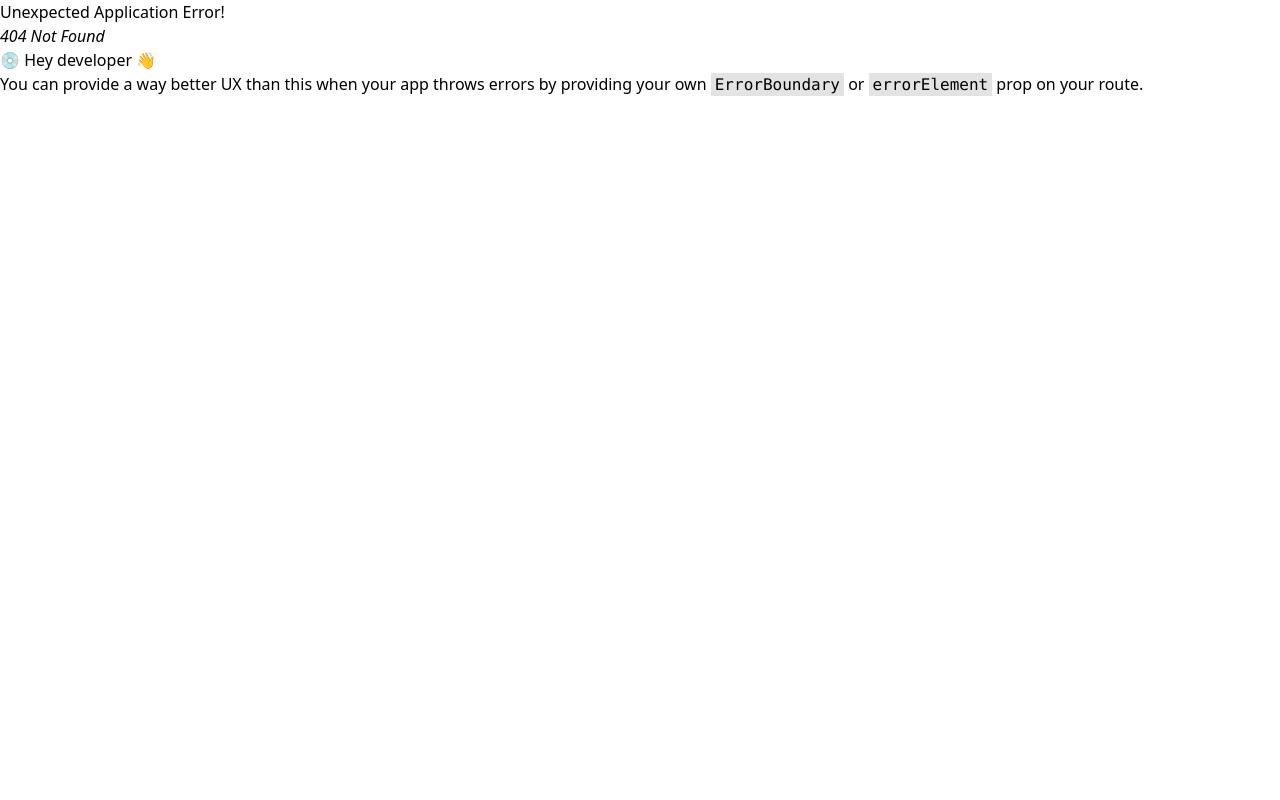
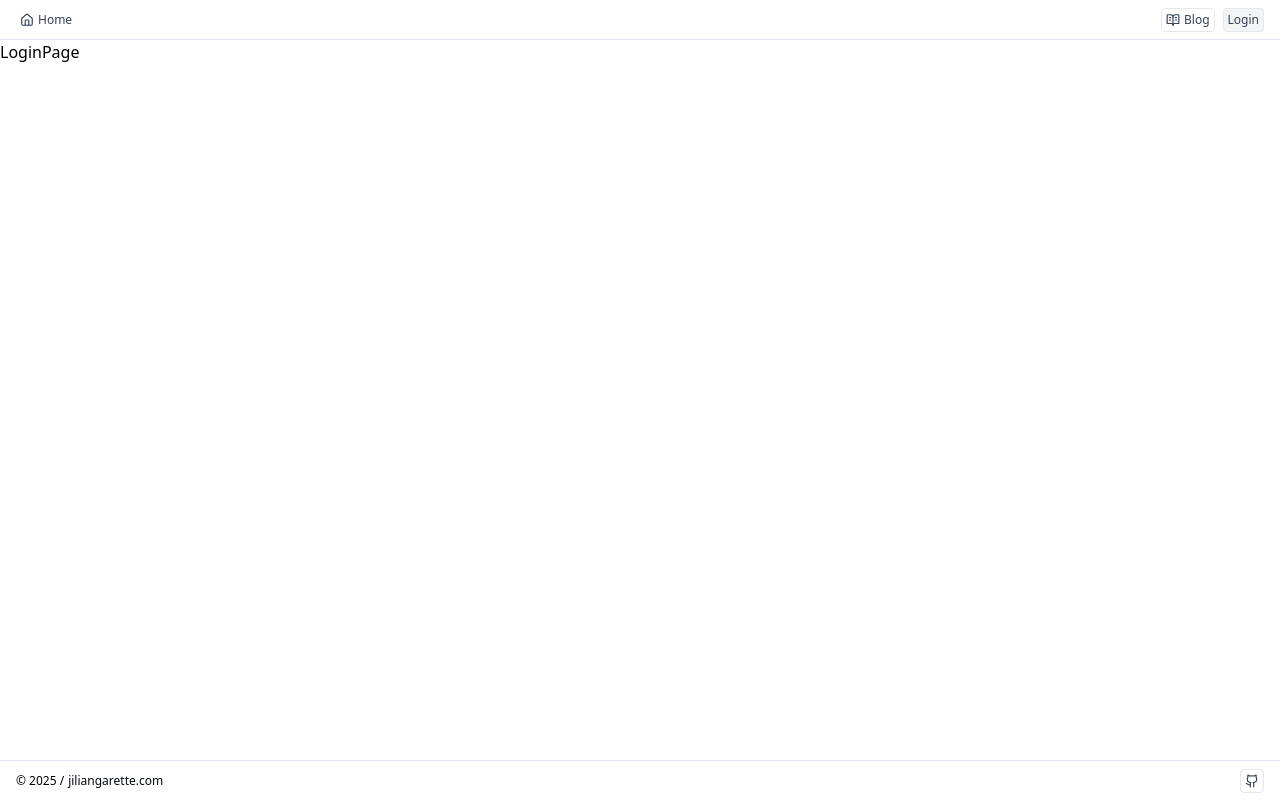
Before and after one commit to jiliangarette/crud-app, a React (Vite) app in the folder client/: page /login in a window 1280 px wide. Before the commit this address had no page. Built offline with nearby package versions, Linux system fonts and the light colour scheme.

Commit message:
register routes related to pages

```diff
--- /dev/null
+++ b/client/src/pages/auth/LoginPage.jsx
@@ -0,0 +1,5 @@
+const LoginPage = () => {
+  return <div>LoginPage</div>;
+};
+
+export default LoginPage;
--- a/client/src/router.jsx
+++ b/client/src/router.jsx
@@ -2,6 +2,7 @@ import { createBrowserRouter } from "react-router-dom";
 import HomePage from "@pages/HomePage";
 import RootLayout from "@components/layouts/RootLayout";
 import BlogPage from "@pages/BlogPage";
+import LoginPage from "@/pages/auth/LoginPage";
 
 const router = createBrowserRouter([
   {
@@ -16,6 +17,10 @@ const router = createBrowserRouter([
         path: "/blog",
         element: <BlogPage />,
       },
+      {
+        path: "/login",
+        element: <LoginPage />,
+      },
     ],
   },
 ]);
```
